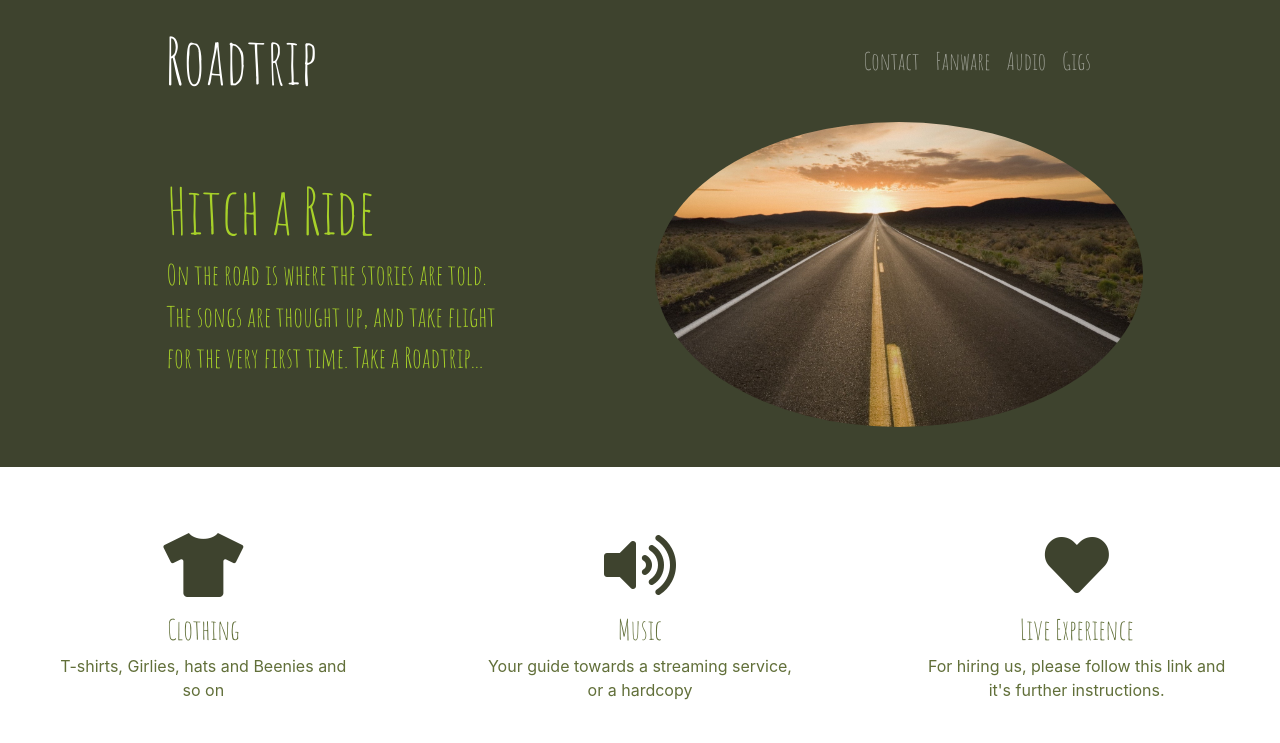
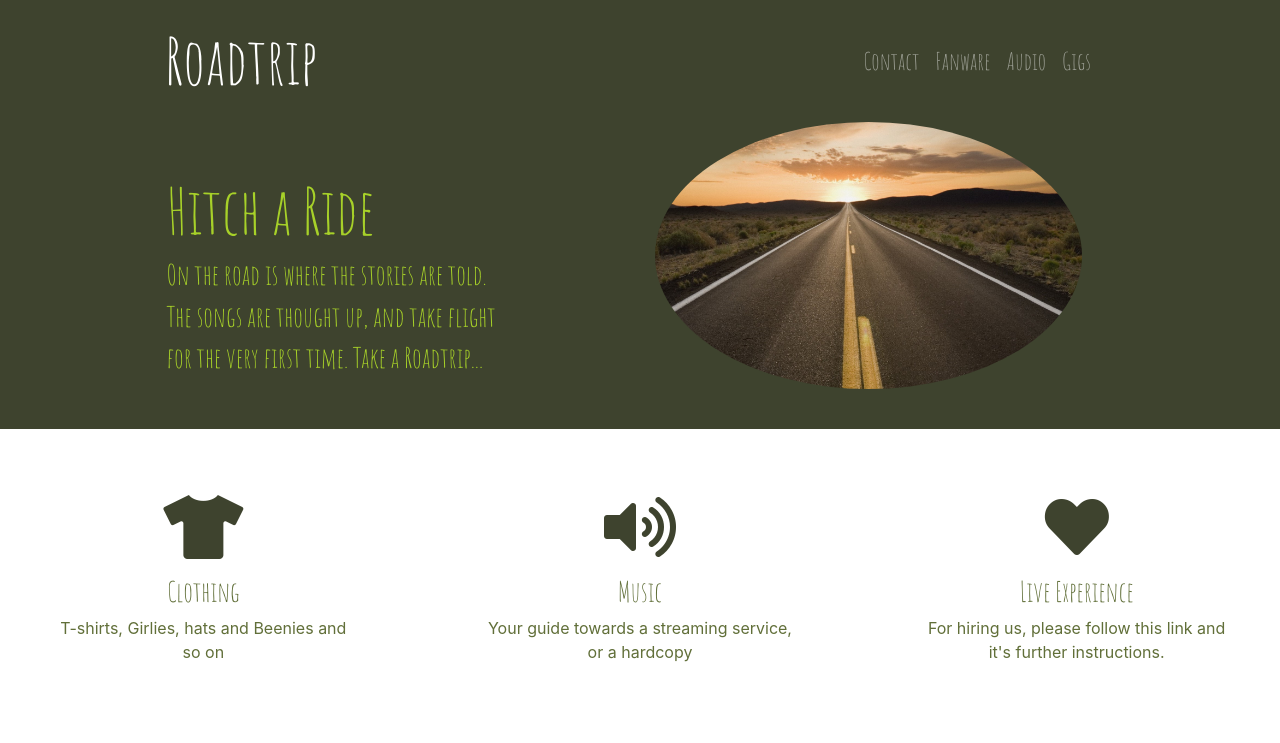
Before and after one commit to Muriander/Roadtrip, a plain HTML site: page index.html in a window 1280 px wide. Shown: the top 743 px of the page. Drawn offline with nearby package versions, Linux system fonts and the light colour scheme.

Commit message:
Add files via upload

```diff
--- a/css/styles.css
+++ b/css/styles.css
@@ -44,7 +44,8 @@ h3 {
 .tony {
   border-radius: 100%;
   margin: auto 150px 40px auto;
-  width: 80%;
+  width: 70%;
+    right: 30%;
 }
 
 .fas {
```
